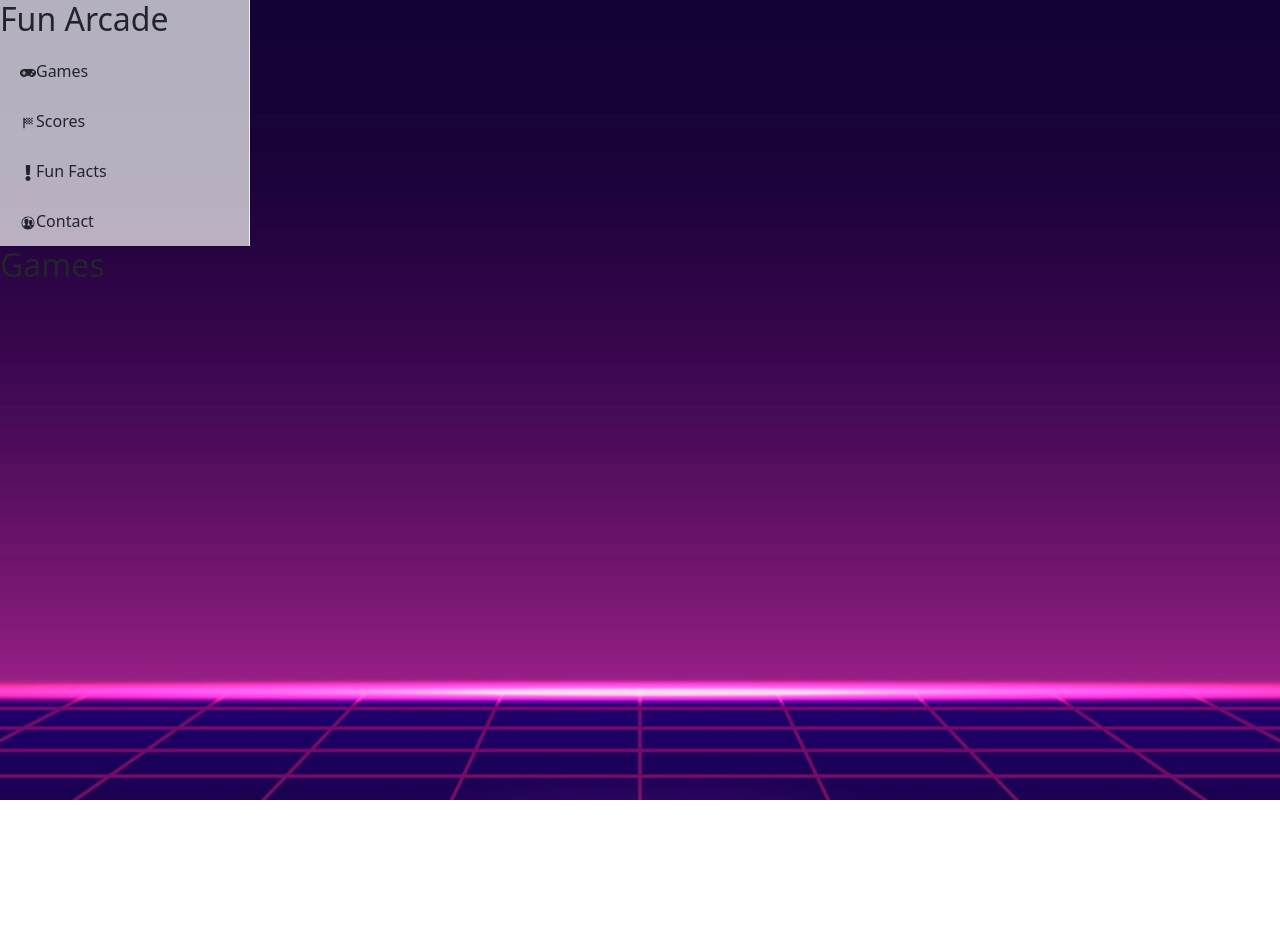
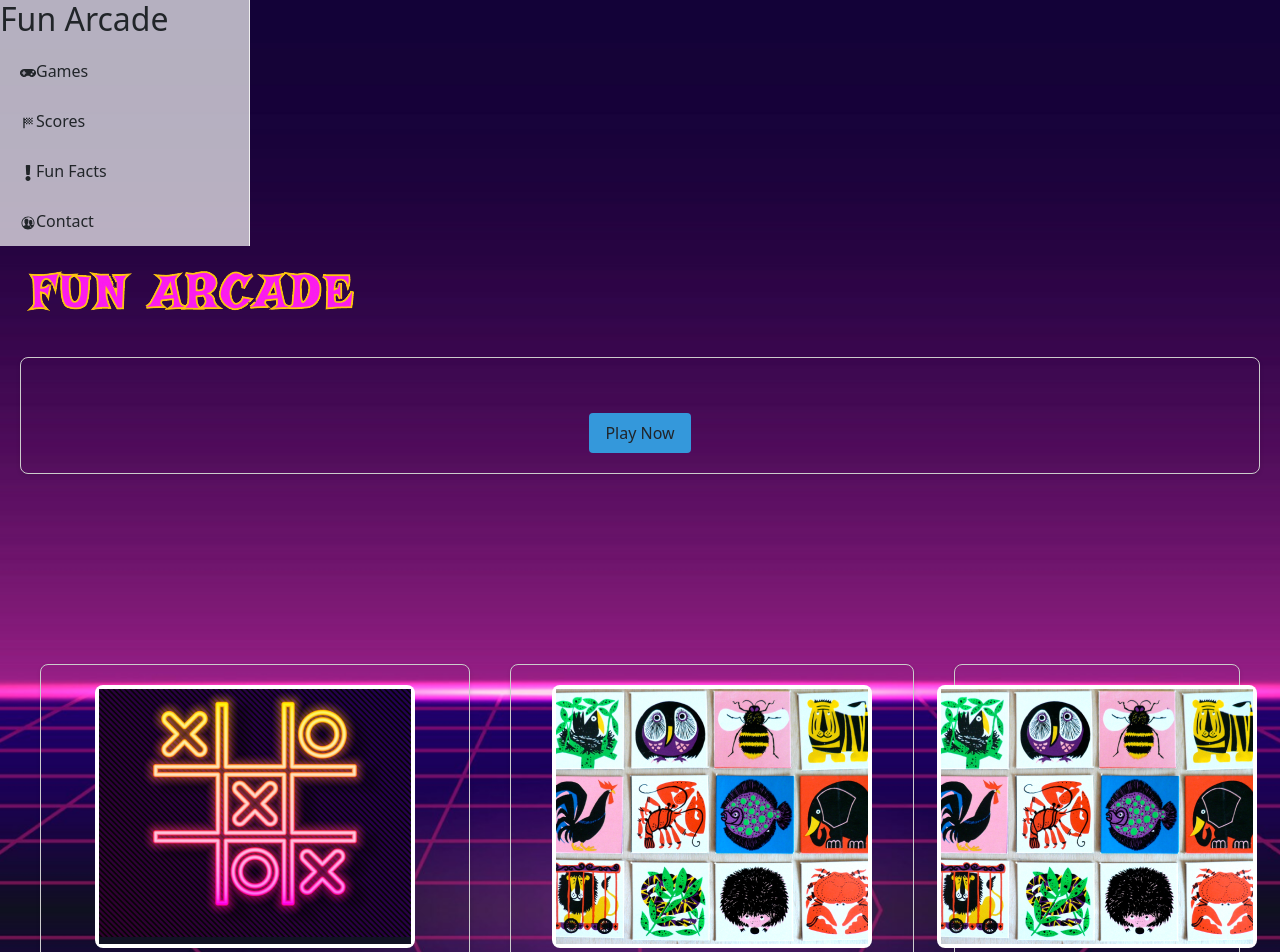
Before and after one commit to NatVes/Fun-Arcade, a React (Vite) app: page / in a window 1280 px wide. Shown: the top 952 px of the page. Before the commit the page ends 800 px from the top, so only its background shows below. Built offline with nearby package versions, Linux system fonts and the light colour scheme.

Commit message:
Tried to move the UI elements to the Game element

```diff
--- a/src/App.jsx
+++ b/src/App.jsx
@@ -1,10 +1,11 @@
 import { BrowserRouter as Router, Route, Routes } from "react-router-dom";
 import ProSidebar from "./components/ProSidebar/ProSidebar";
-import Games from "./components/Pages/Games/Games";
+import Games from "./components/Pages/Games/Games.jsx";
 import MemoryCard from "./components/MemoryCards/MemoryCard/MemoryCard.jsx";
 import Score from "./components/Pages/Scores/Score";
 import FunFacts from "./components/Pages/FunFacts/FunFacts";
 import Contact from "./components/Pages/Contact/Contact";
+
 
 
 function App() {
--- /dev/null
+++ b/src/components/Pages/Games/Body/Body.css
@@ -0,0 +1,7 @@
+/* Body.css */
+.game-containers {
+  display: flex;
+  justify-content: center; /* Aligs horizontally in the center */
+  margin: 20px;
+  padding-top: 150px;
+}
--- a/src/components/Body.jsx
+++ b/src/components/Pages/Games/Body/Body.jsx
@@ -1,6 +1,6 @@
 // Body.jsx
 import React from 'react';
-import GameContainer from './GameContainer'; // Import the GameContainer component
+import GameContainer from '../GameContainer/GameContainer'; // Import the GameContainer component
 import './Body.css'; // Import the styles for Body
 
 const Body = () => {
--- a/src/components/Pages/Games/Games.jsx
+++ b/src/components/Pages/Games/Games.jsx
@@ -1,9 +1,14 @@
-import React from 'react'
+import React from 'react';
+import Header from './Header/Header';
+import GameContainer from './GameContainer/GameContainer';
+import Body from './Body/Body';
 
 export default function Games() {
   return (
     <div>
-      <h2>Games</h2>
+      <Header />
+      <GameContainer />
+      <Body />
     </div>
-  )
+  );
 }
--- a/src/index.css
+++ b/src/index.css
@@ -1,5 +1,5 @@
 body {
-    background-image: url('/public/images/pink-neon-background.png');
-    background-repeat: no-repeat; /* Prevents image repetition */
-    background-size: cover; /* Makes the image cover the full screen */
+    background-image: url('/images/pink-neon-background.png');
+    background-repeat:repeat-y;
+    background-size: cover;
   }
```
Also changed, not shown: src/components/Body.css (deleted, +0 -9 lines), public/images/pink-neon-background.png, src/components/Pages/Games/GameContainer/GameContainer.css (renamed from src/components/GameContainer.css), src/components/Pages/Games/GameContainer/GameContainer.jsx (renamed from src/components/GameContainer.jsx), src/components/Pages/Games/Header/Header.css (renamed from src/components/Header.css), src/components/Pages/Games/Header/Header.jsx (renamed from src/components/Header.jsx).
